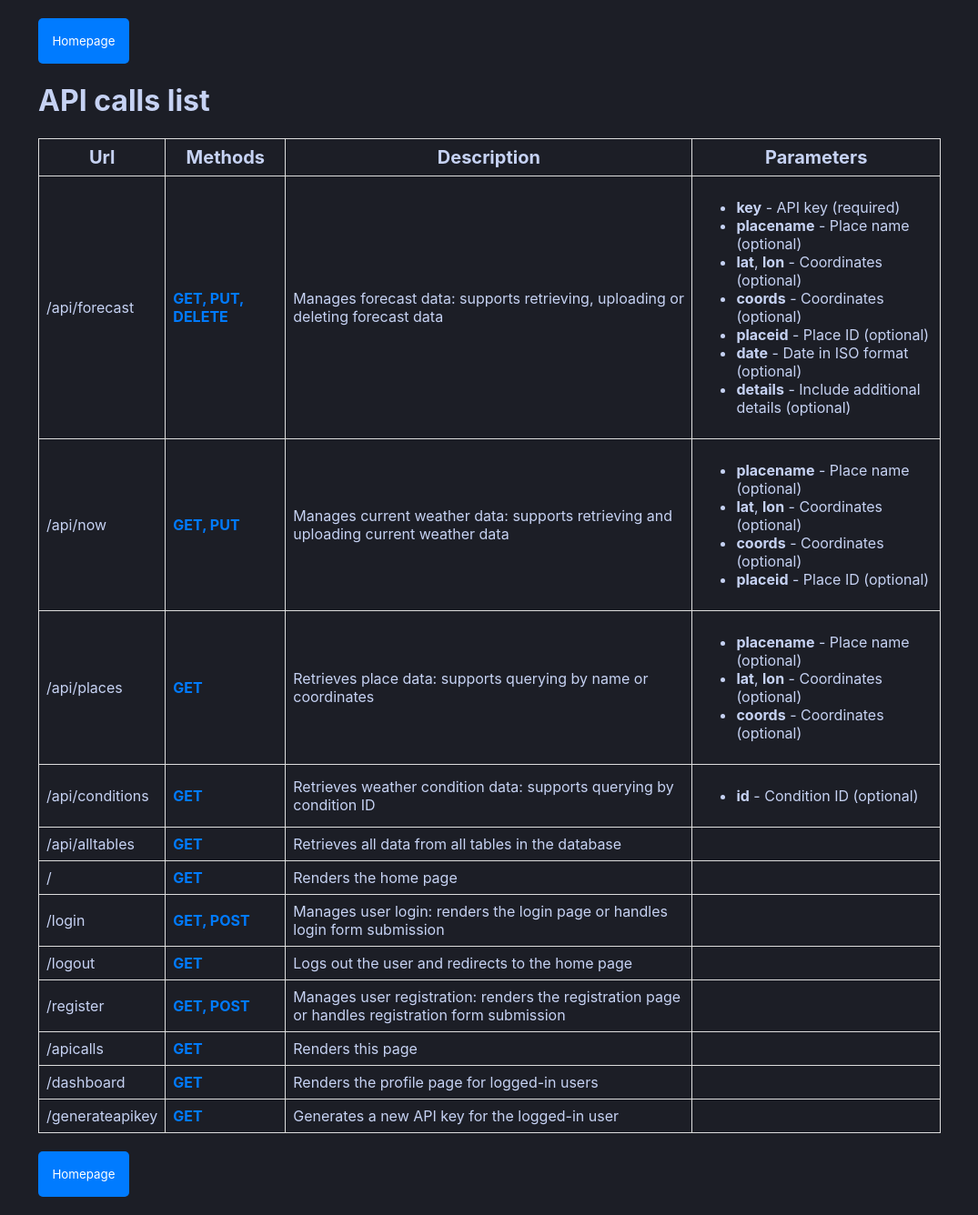
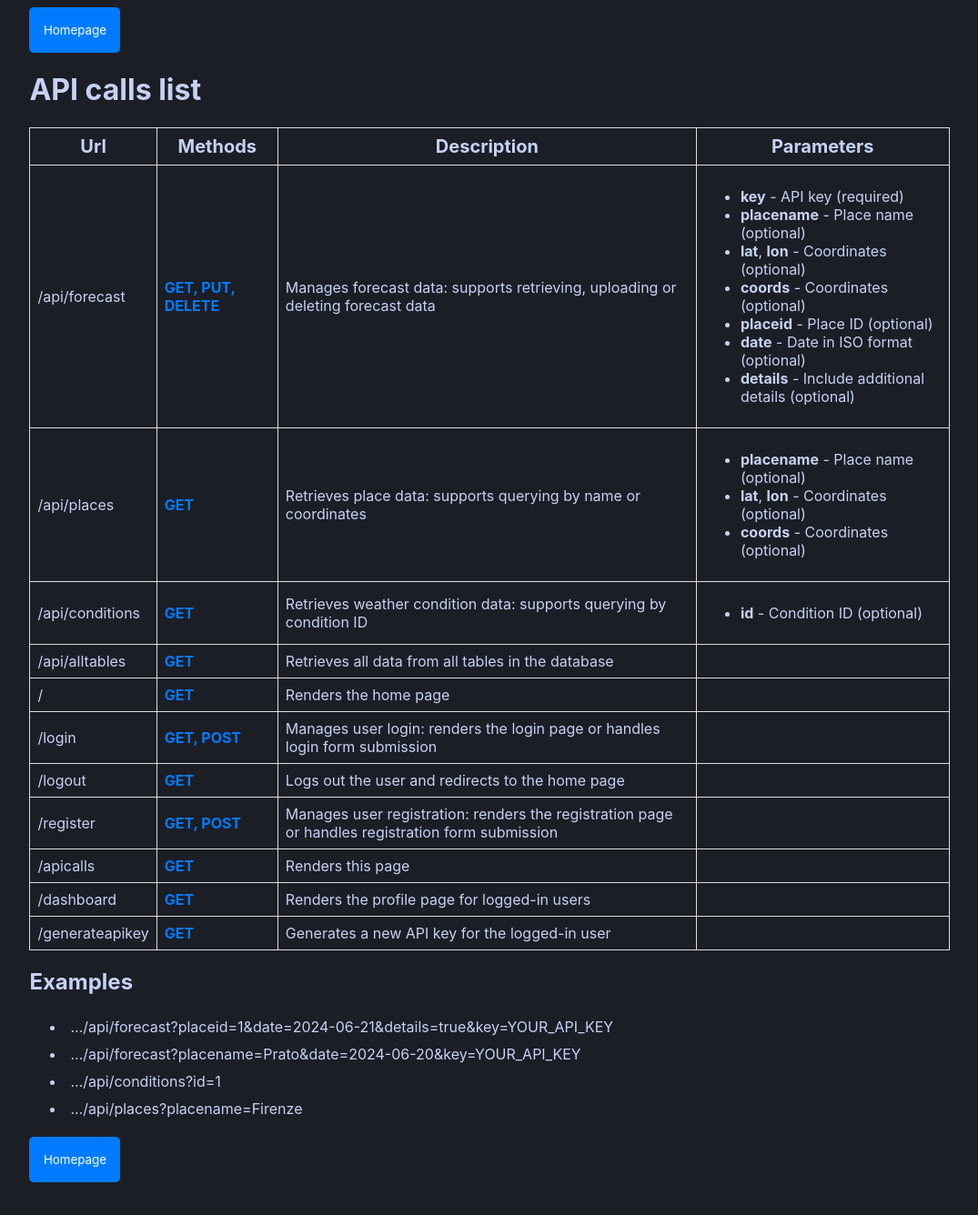
Before and after one commit to lcappellini/ppmproject2, a Flask app: page /apicalls in a window 1280 px wide. Shown: the whole page at 91% size, without its empty margins (102-1177 px from the left). After the commit the page ends 1300 px from the top, so only its background shows below. Run offline with Flask 3, Linux system fonts and the light colour scheme.

Commit message:
Made some changes

```diff
--- a/main.py
+++ b/main.py
@@ -1,4 +1,5 @@
 from datetime import datetime
+from math import radians, asin, sqrt, sin, cos
 
 from flask import Flask, request, render_template, session, redirect, jsonify
 from flask_sqlalchemy import SQLAlchemy
@@ -15,9 +16,8 @@ db = SQLAlchemy(app)
 class Place(db.Model):
     id = db.Column(db.Integer, primary_key=True)
     name = db.Column(db.String(50))
-    center_lat = db.Column(db.Float)
-    center_lon = db.Column(db.Float)
-    radius = db.Column(db.Float)
+    lat = db.Column(db.Float)
+    lon = db.Column(db.Float)
 
 
 class Condition(db.Model):
@@ -38,17 +38,6 @@ class Forecast(db.Model):
     wind_direction = db.Column(db.String(5))
 
 
-class CurrentWeather(db.Model):
-    placeid = db.Column(db.Integer, primary_key=True)
-
-    condition = db.Column(db.Integer)
-    temperature = db.Column(db.Integer)
-    rain = db.Column(db.Float)
-    humidity = db.Column(db.Integer)
-    wind = db.Column(db.Integer)
-    wind_direction = db.Column(db.String(5))
-
-
 class User(db.Model):
     id = db.Column(db.Integer, primary_key=True)
     username = db.Column(db.String(50), unique=True, nullable=False)
@@ -57,6 +46,7 @@ class User(db.Model):
 
 
 from db_utils import reset_db
+
 
 import hashlib
 def hash_password(password):
@@ -77,11 +67,8 @@ def validate_key(key):
 def to_dict(obj):
     return {c.name: getattr(obj, c.name) for c in obj.__table__.columns}
 
-def get_placeid(coords=None, placename=None):
-    if coords is not None:
-        # TODO check if coords inside the area created with center and radius
-        return Place.query.filter_by(center_lat=coords[0], center_lon=coords[1]).first().id
-    elif placename is not None:
+def get_placeid(placename=None):
+    if placename is not None:
         place = Place.query.filter(func.lower(Place.name) == func.lower(placename)).first()
         if place is None:
             return None
@@ -114,6 +101,14 @@ def login():
         else:
             session['username'] = username
             return redirect('/dashboard')
+
+
+@app.route("/logout")
+def logout():
+    if request.method == "GET":
+        if "username" in session:
+            del session["username"]
+    return redirect('/')
 
 
 @app.route("/register", methods=['POST', 'GET'])
@@ -179,21 +174,15 @@ def forecastAPI():
 
         if "placename" in request.args:
             placename = request.args["placename"]
-            placeid = get_placeid(placename=placename)
-        elif "lat" in request.args and "lon" in request.args:
-            lat = request.args["lat"]
-            lon = request.args["lon"]
-            placeid = get_placeid(coords=(lat, lon))
-        elif "coords" in request.args:
-            coords = request.args["coords"]
-            placeid = get_placeid(coords=coords)
+            place = Place.query.filter(func.lower(Place.name) == func.lower(placename)).first()
+            if place is None:
+                return create_error_json(400, "Place not found. Check the value or use another parameter to specify a place.")
+            else:
+                placeid = place.id
         elif "placeid" in request.args:
             placeid = request.args["placeid"]
         else:
-            return create_error_json(400, "Missing required parameter, one of the following must be used: 'placename', 'lat, lon', 'coords' or 'placeid'.")
-
-        if placeid is None:
-            return create_error_json(400, "Place not found. Check the value or use another parameter to specify a place.")
+            return create_error_json(400, "Missing required parameter, one of the following must be used: 'placename' or 'placeid'.")
 
         if "date" in request.args:
             try:
@@ -274,7 +263,7 @@ def forecastAPI():
     elif request.method == "DELETE":
         if "key" in request.form:
             if not validate_key(request.form["key"]):
-                return create_error_json(401, "Unauthorized, invalid or missing API key.")
+                return create_error_json(401, "Unauthorized or invalid API key.")
         else:
             return create_error_json(400, "Missing required parameter 'key'. Request an API key from the homepage.")
 
@@ -292,82 +281,54 @@ def forecastAPI():
         return "Deleted", 200
 
 
-@app.route("/api/now", methods=["GET", "PUT"])
-def nowAPI():
-    if request.method == "GET":
-        if "placename" in request.args:
-            placename = request.args["placename"]
-            placeid = get_placeid(placename=placename)
-        elif "lat" in request.args and "lon" in request.args:
-            lat = request.args["lat"]
-            lon = request.args["lon"]
-            placeid = get_placeid(coords=(lat, lon))
-        elif "coords" in request.args:
-            coords = request.args["coords"]
-            placeid = get_placeid(coords=coords)
-        elif "placeid" in request.args:
-            placeid = request.args["placeid"]
-        else:
-            return create_error_json(400, "Missing required parameter, one of the following must be used: 'placename', 'lat, lon', 'coords' or 'placeid'.")
-
-        if placeid is None:
-            return create_error_json(400, "Place not found. Check the value or use another parameter to specify a place.")
-
-        if "date" in request.args:
-            try:
-                date = datetime.fromisoformat(request.args["date"])
-            except ValueError:
-                return create_error_json(400, "Unable to parse 'date', provide it with the format 'yyyy-mm-dd' or 'yyyymmdd'")
-        else:
-            date = datetime.today()
-
-        details = False
-        if "details" in request.args:
-            if request.args["details"].lower() == "true":
-                details = True
-            elif request.args["details"].lower() == "false":
-                pass
-            else:
-                return create_error_json(400, "Unable to parse 'details', value must be 'true' or 'false'.")
-
-        current_weather = CurrentWeather.query.filter_by(placeid=placeid, date=date).first()
-
-        if current_weather is None:
-            return create_error_json(404, "Nothing was found in the database with the parameters specified.")
-        else:
-            result = {"id": current_weather.id,
-                      "placeid": current_weather.placeid,
-                      "date": current_weather.date,
-                      "condition": current_weather.condition,
-                      "temperature": current_weather.temperature,
-                      "rain": current_weather.rain,
-                      "humidity": current_weather.humidity,
-                      "wind": current_weather.wind,
-                      "wind_direction": current_weather.wind_direction}
-            if details:
-                condition = Condition.query.filter_by(id=current_weather.condition).first()
-                result["condition_description"] = condition.description
-                place = Place.query.filter_by(id=current_weather.placeid).first()
-                result["placename"] = place.name
-            return result
-
-
-@app.route("/api/places", methods=["GET"])
+@app.route("/api/places", methods=["GET", "PUT"])
 def placesAPI():
     if request.method == "GET":
         if "placename" in request.args:
             place = Place.query.filter(func.lower(Place.name) == func.lower(request.args["placename"])).first()
-        elif "lat" in request.args and "lon" in request.args:
-            place = Place.query.filter_by(coords=(request.args["lat"], request.args["lon"])).first()
-        elif "coords" in request.args:
-            place = Place.query.filter_by(coords=request.args["coords"]).first()
+        elif "placeid" in request.args:
+            place = Place.query.filter(func.lower(Place.name) == func.lower(request.args["placename"])).first()
         else:
-            return create_error_json(400, "Missing required parameter, one of the following must be used: 'placename', 'lat, lon' or 'coords'")
+            return create_error_json(400, "Missing required parameter, one of the following must be used: 'placename', 'placeid'")
 
         if place is None:
             return create_error_json(404, "Nothing was found in the database with the parameters specified.")
         else:
             return to_dict(place)
+
+    elif request.method == "PUT":
+        if "key" in request.form:
+            if not validate_key(request.form["key"]):
+                return create_error_json(401, "Unauthorized or invalid API key.")
+        else:
+            return create_error_json(400, "Missing required parameter: key. Request an API key from the homepage.")
+
+        if "name" in request.form:
+            placename = request.form["placename"]
+        else:
+            return create_error_json(400, "Missing required parameter 'name'")
+
+        coords = request.form.get("coords", None)
+        lat = request.form.get("lat", None)
+        lon = request.form.get("lon", None)
+        if lat and lon:
+            pass
+        elif coords:
+            try:
+                lat, lon = coords.split(",")
+                lat = float(lat)
+                lon = float(lon)
+            except:
+                return create_error_json(400, "Unable to parse 'coords', value must be of format 'float,float'.")
+        else:
+            return create_error_json(400, "Missing required parameter, one of the following must be used: 'coords' or 'lat' and 'lon'.")
+
+        place = Place(name=placename,
+                      lat=lat,
+                      lon=lon)
+
+        db.session.add(place)
+        db.session.commit()
 
 
 @app.route("/api/conditions", methods=["GET"])
@@ -410,4 +371,4 @@ def alltables():
 
 if __name__ == "__main__":
     # reset_db(app, db)
-    app.run()
+    app.run(debug=False)
--- a/static/styles/index.css
+++ b/static/styles/index.css
@@ -40,14 +40,14 @@ button:active {
     margin-bottom: 10px;
     display: block;
 }
-.login-form input {
+input {
     border: 1px solid #CCCCCC;
-    padding: .5em;
-    font-size: 1em;
-    border-radius: 2px;
+    background-color: #141414;
+    padding: 8px;
+    font-size: 18px;
+    border-radius: 3px;
     width: 100%;
     box-sizing: border-box;
-    color: #1C1E26;
 }
 .login-form button {
     margin-top: 10px;
@@ -83,7 +83,6 @@ button:active {
 .data-item .username-span {
     flex: 1;
     padding-left: 8px;
-    border-radius: 5px;
     font-size: 20px;
     line-height: 1.5;
     white-space: pre-wrap;
@@ -91,15 +90,12 @@ button:active {
 }
 .api-key {
     flex: 1;
-    color: #1C1E26;
     user-select: text;
-    background-color: #f9f9f9;
     padding: 8px;
-    border: 1px solid #ccc;
     border-radius: 5px;
     font-size: 14px;
     line-height: 1.5;
-    min-width: 200px; /* Imposta una larghezza minima per l'input API Key */
+    min-width: 200px;
 }
 .data-item button {
     margin-left: 5px;
@@ -122,3 +118,7 @@ button:active {
     max-width: 600px;
     margin: 0 auto;
 }
+
+ul.example-list li {
+    padding: 5px;
+}
--- a/templates/apicalls.html
+++ b/templates/apicalls.html
@@ -5,10 +5,6 @@
     <title>MyWeather API</title>
     <link rel= "stylesheet" type= "text/css" href= "{{ url_for('static',filename='styles/index.css') }}">
     <style>
-        body {
-            font-family: Arial, sans-serif;
-            margin: 20px;
-        }
         table {
             width: 100%;
             border-collapse: collapse;
@@ -61,19 +57,6 @@
                             <li><strong>placeid</strong> - Place ID (optional)</li>
                             <li><strong>date</strong> - Date in ISO format (optional)</li>
                             <li><strong>details</strong> - Include additional details (optional)</li>
-                        </ul>
-                    </td>
-                </tr>
-                <tr>
-                    <td>/api/now</td>
-                    <td class="method">GET, PUT</td>
-                    <td>Manages current weather data: supports retrieving and uploading current weather data</td>
-                    <td>
-                        <ul>
-                            <li><strong>placename</strong> - Place name (optional)</li>
-                            <li><strong>lat</strong>, <strong>lon</strong> - Coordinates (optional)</li>
-                            <li><strong>coords</strong> - Coordinates (optional)</li>
-                            <li><strong>placeid</strong> - Place ID (optional)</li>
                         </ul>
                     </td>
                 </tr>
@@ -149,6 +132,15 @@
                 </tr>
             </table>
 
+
+            <h2>Examples</h2>
+            <ul class="example-list">
+                <li><span>.../api/forecast?placeid=1&date=2024-06-21&details=true&key=YOUR_API_KEY</span></li>
+                <li><span>.../api/forecast?placename=Prato&date=2024-06-20&key=YOUR_API_KEY</span></li>
+                <li><span>.../api/conditions?id=1</span></li>
+                <li><span>.../api/places?placename=Firenze</span></li>
+            </ul>
+
             <div>
                 <button onclick="window.location.href='/'">Homepage</button>
             </div>
```
Also changed, not shown: db_utils.py (+7 -3 lines), instance/db.db.
